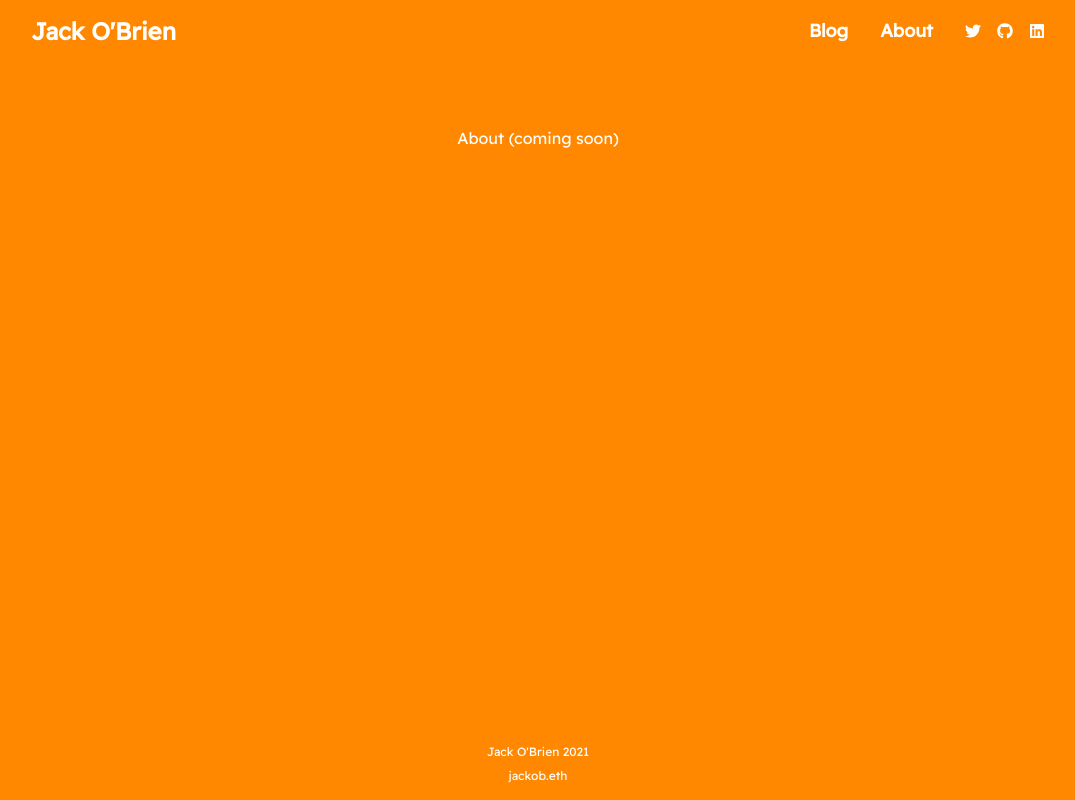
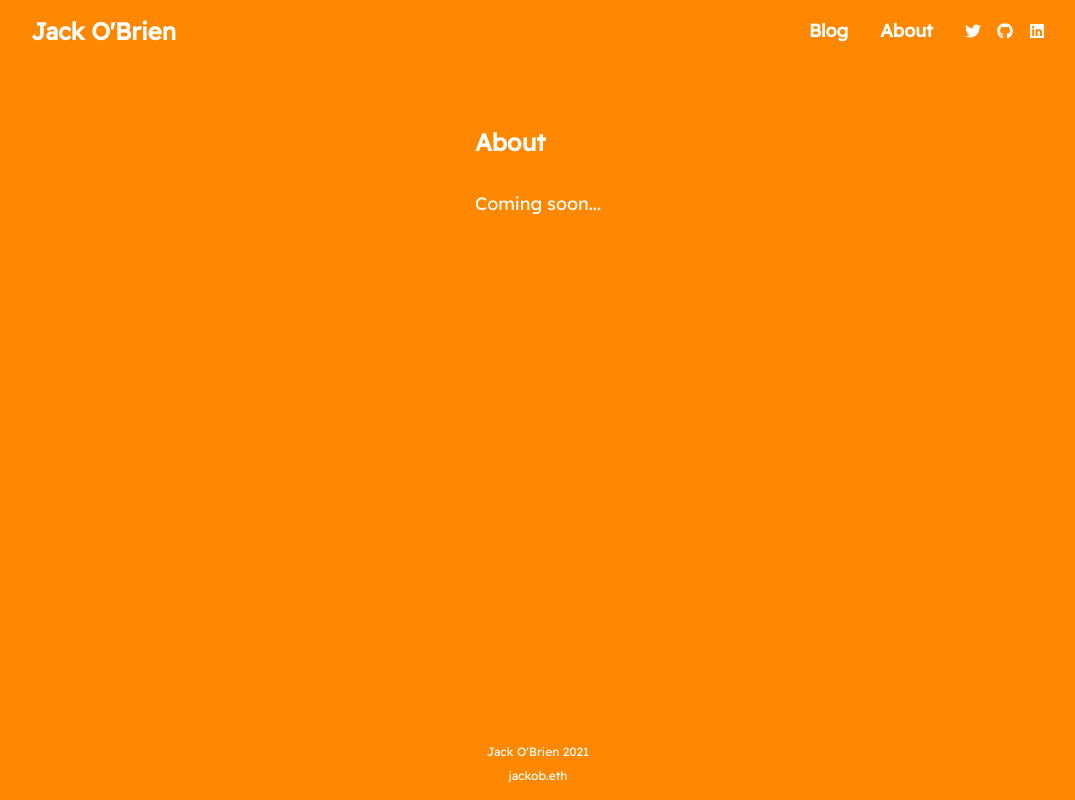
Before and after one commit to jfobrien29/text-reflect, a Next.js app: page /about in a window 1280 px wide. Shown: the whole page, without its empty margins (102-1177 px from the left). Built offline with nearby package versions, Linux system fonts and the light colour scheme.

Commit message:
update placeholder about and blog pages

```diff
--- /dev/null
+++ b/src/components/About.tsx
@@ -0,0 +1,16 @@
+import React from 'react';
+import BaseLayout from '@/containers/BaseLayout';
+
+const About: React.FC<any> = () => {
+  return (
+    <BaseLayout>
+      <div className="flex flex-col max-w-2xl">
+        <h1 className=" text-white text-2xl font-semibold">About</h1>
+
+        <p className="mt-8 text-lg">Coming soon...</p>
+      </div>
+    </BaseLayout>
+  );
+};
+
+export default About;
--- /dev/null
+++ b/src/components/Blog.tsx
@@ -0,0 +1,16 @@
+import React from 'react';
+import BaseLayout from '@/containers/BaseLayout';
+
+const Blog: React.FC<any> = () => {
+  return (
+    <BaseLayout>
+      <div className="flex flex-col max-w-2xl">
+        <h1 className=" text-white text-2xl font-semibold">Blog</h1>
+
+        <p className="mt-8 text-lg">Coming soon...</p>
+      </div>
+    </BaseLayout>
+  );
+};
+
+export default Blog;
--- a/src/components/Landing.tsx
+++ b/src/components/Landing.tsx
@@ -16,16 +16,14 @@ import { TWITTER_LINK } from '@/utils/constants';
 const Landing: React.FC<any> = () => {
   return (
     <BaseLayout>
-      <div className="bg-orange">
-        {/** Header */}
-        <div className="flex flex-col">
-          <h1 className=" text-white text-2xl font-semibold max-w-2xl">
+      <div className="flex flex-col max-w-2xl">
+        <h1 className=" text-white text-2xl font-semibold ">
           I'm Co-Founder & CTO of{' '}
           <a className="underline" href="https://onepager.vc">
             OnePager
           </a>
-            , interested in programming, startups, education, biotech, and
-            climate change solutions. At my core, I like to build things.
+          , interested in programming, startups, education, biotech, and climate
+          change solutions. At my core, I like to build things.
         </h1>
 
         {/** divider */}
@@ -42,7 +40,6 @@ const Landing: React.FC<any> = () => {
 
         <h3 className="mt-4 text-lg">Coming soon...</h3>
       </div>
-      </div>
     </BaseLayout>
   );
 };
--- a/src/pages/about.tsx
+++ b/src/pages/about.tsx
@@ -1,9 +1,6 @@
-import BaseLayout from '@/containers/BaseLayout';
+import React from 'react';
+import About from '@/components/About';
 
-export default function About() {
-  return (
-    <BaseLayout>
-      <div>About (coming soon)</div>
-    </BaseLayout>
-  );
+export default function AboutPage() {
+  return <About />;
 }
--- a/src/pages/blog.tsx
+++ b/src/pages/blog.tsx
@@ -1,9 +1,6 @@
-import BaseLayout from '@/containers/BaseLayout';
+import React from 'react';
+import Blog from '@/components/Blog';
 
-export default function Blog() {
-  return (
-    <BaseLayout>
-      <div>Blog (coming soon)</div>
-    </BaseLayout>
-  );
+export default function BlogPage() {
+  return <Blog />;
 }
```
Lines whose indentation alone changed are shown as unchanged.
